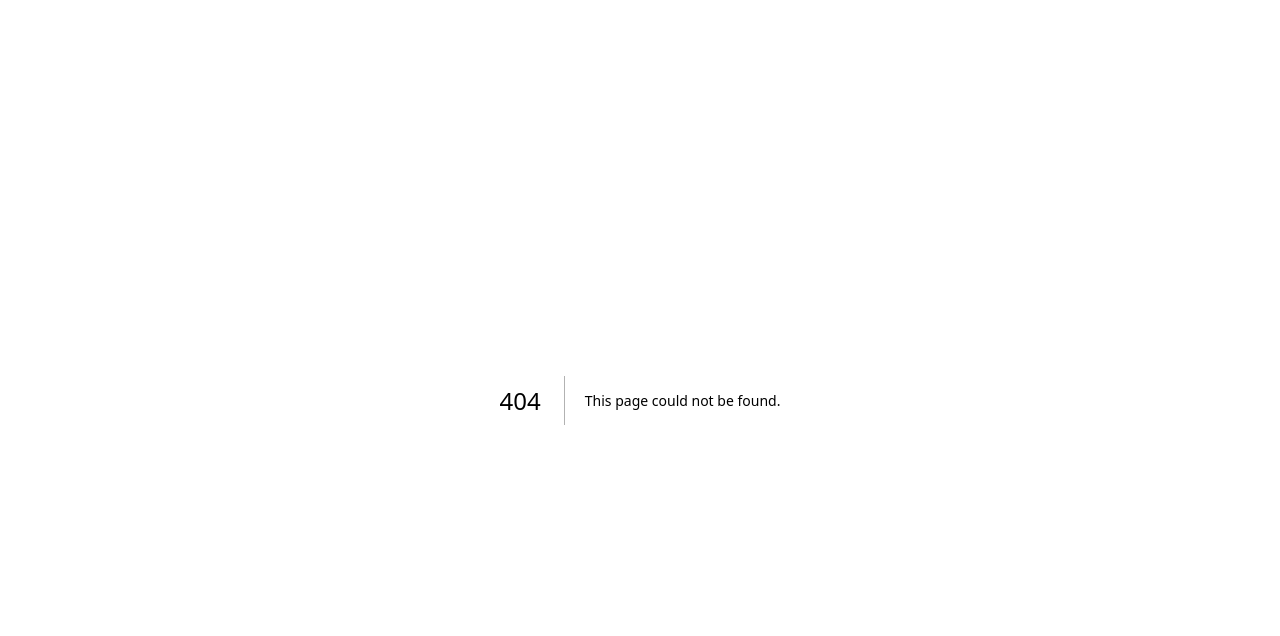
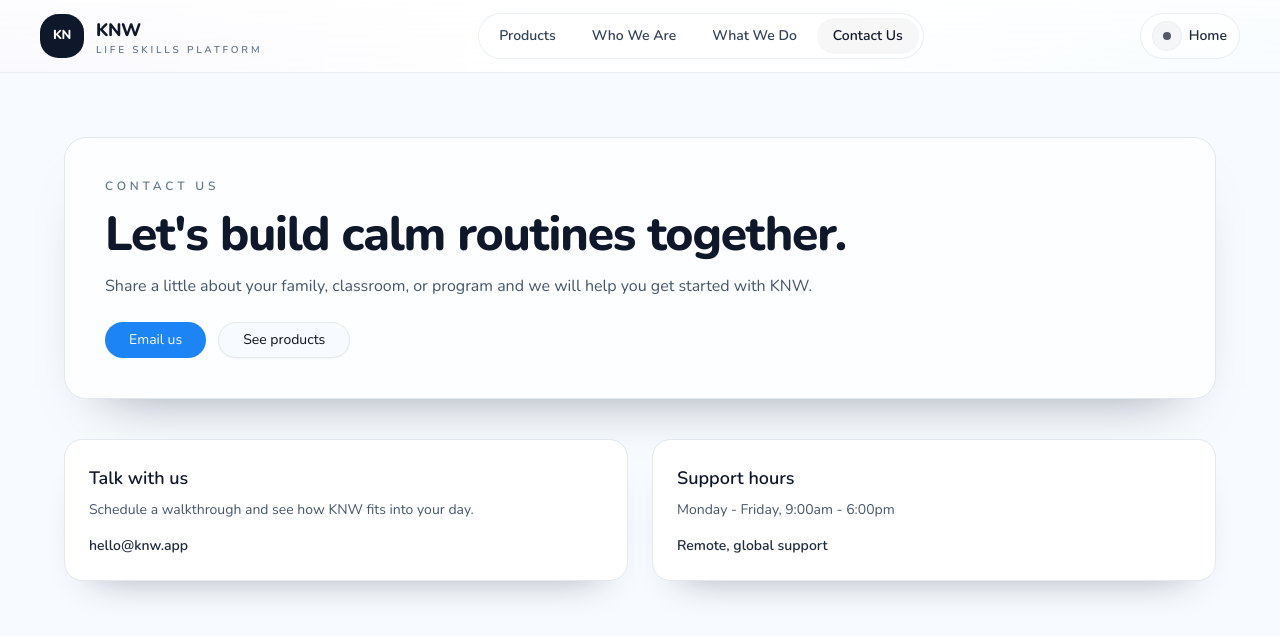
Before and after one commit to kajugadaniels/knw-web, a Next.js app: page /contact-us in a window 1280 px wide. Before the commit this address had no page. Shown: the top 636 px of the page. Built offline with nearby package versions, Linux system fonts and the light colour scheme.

Commit message:
Add contact-us landing page

```diff
--- /dev/null
+++ b/src/app/(landing)/contact-us/page.tsx
@@ -0,0 +1,53 @@
+import Link from "next/link";
+
+import { Button } from "@/components/ui/button";
+
+export default function ContactUsPage() {
+    return (
+        <main className="px-6 py-16">
+            <div className="mx-auto w-full max-w-6xl">
+                <div className="rounded-3xl border border-slate-200 bg-white/80 p-10 shadow-[0_30px_60px_-42px_rgba(15,23,42,0.55)]">
+                    <p className="text-xs font-semibold uppercase tracking-[0.32em] text-slate-500">
+                        Contact Us
+                    </p>
+                    <h1 className="mt-4 text-4xl font-extrabold tracking-tight text-slate-900 md:text-5xl">
+                        Let&apos;s build calm routines together.
+                    </h1>
+                    <p className="mt-4 max-w-3xl text-base text-slate-600">
+                        Share a little about your family, classroom, or program and we will help
+                        you get started with KNW.
+                    </p>
+                    <div className="mt-6 flex flex-wrap gap-3">
+                        <Button asChild className="rounded-full px-6">
+                            <Link href="mailto:hello@knw.app">Email us</Link>
+                        </Button>
+                        <Button asChild variant="outline" className="rounded-full px-6">
+                            <Link href="/products">See products</Link>
+                        </Button>
+                    </div>
+                </div>
+
+                <div className="mt-10 grid gap-6 md:grid-cols-2">
+                    <div className="rounded-2xl border border-slate-200 bg-white p-6 shadow-[0_22px_40px_-30px_rgba(15,23,42,0.45)]">
+                        <h2 className="text-lg font-semibold text-slate-900">Talk with us</h2>
+                        <p className="mt-2 text-sm text-slate-600">
+                            Schedule a walkthrough and see how KNW fits into your day.
+                        </p>
+                        <p className="mt-4 text-sm font-semibold text-slate-800">
+                            hello@knw.app
+                        </p>
+                    </div>
+                    <div className="rounded-2xl border border-slate-200 bg-white p-6 shadow-[0_22px_40px_-30px_rgba(15,23,42,0.45)]">
+                        <h2 className="text-lg font-semibold text-slate-900">Support hours</h2>
+                        <p className="mt-2 text-sm text-slate-600">
+                            Monday - Friday, 9:00am - 6:00pm
+                        </p>
+                        <p className="mt-4 text-sm font-semibold text-slate-800">
+                            Remote, global support
+                        </p>
+                    </div>
+                </div>
+            </div>
+        </main>
+    );
+}
```
